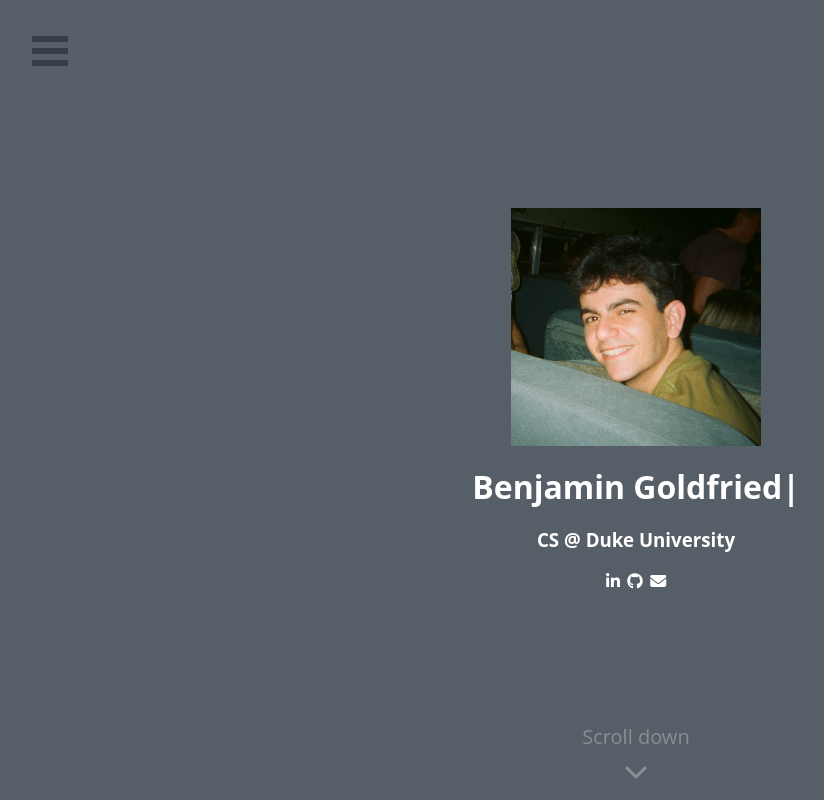
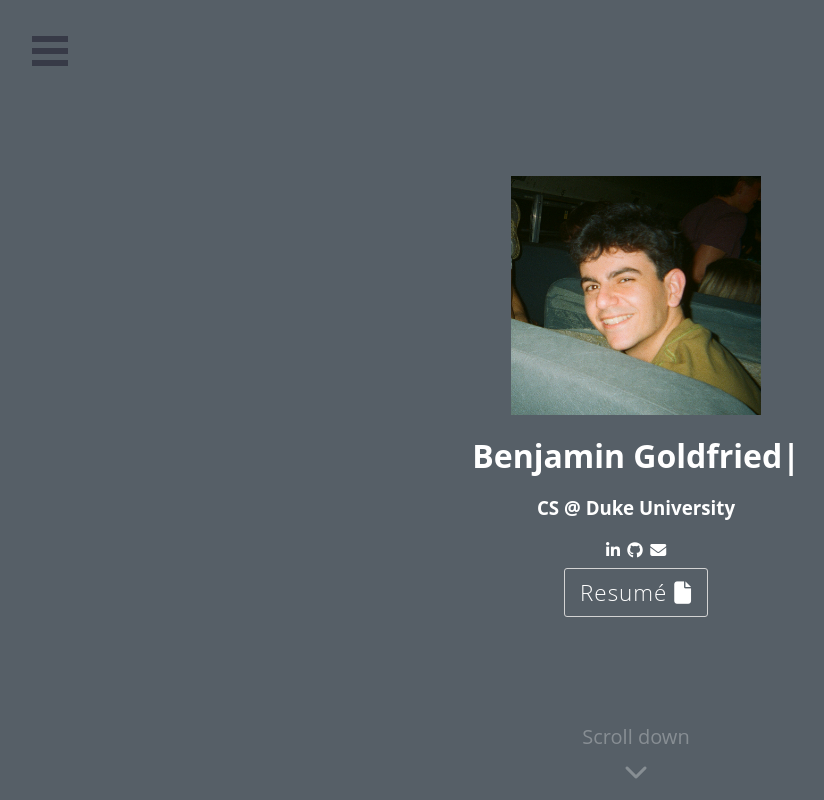
Before and after one commit to DukeBen/personal-website, a React (Create React App) app: page / in a window 1280 px wide. Shown: the top 800 px of the page, without its empty margins (4-828 px from the left). Built offline with nearby package versions, Linux system fonts and the light colour scheme.

Commit message:
Add resume to homepage

```diff
--- a/src/Pages/Home.css
+++ b/src/Pages/Home.css
@@ -91,3 +91,14 @@
       opacity: 0;
     }
   }
+
+  .resume{
+    padding: 8px 15px;
+    border: 1px solid lightgray;
+    border-radius: 3px;
+    font-size: 1.4em;
+    font-weight: 300;
+    letter-spacing: 1px;
+    color: inherit;
+    text-decoration: none;
+  }
--- a/src/Pages/Home.jsx
+++ b/src/Pages/Home.jsx
@@ -63,6 +63,11 @@ const Home = () => {
             <i className="fa fa-envelope"></i>
           </a>
         </div>
+        <p>
+          <a class = 'resume' target = '_blank' href= './resume.pdf'>
+            Resumé {' '}
+            <i class="fa-solid fa-file"></i>          </a>
+        </p>
         <div className="chevron">
             <p style = {{fontSize: '20px', marginBottom: '10px'}}>Scroll down</p>
             <Link
```
